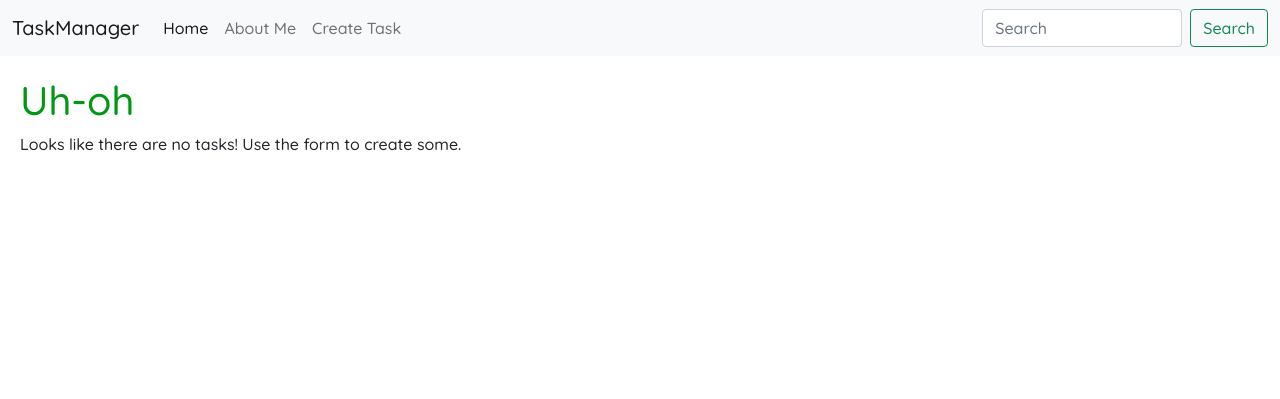
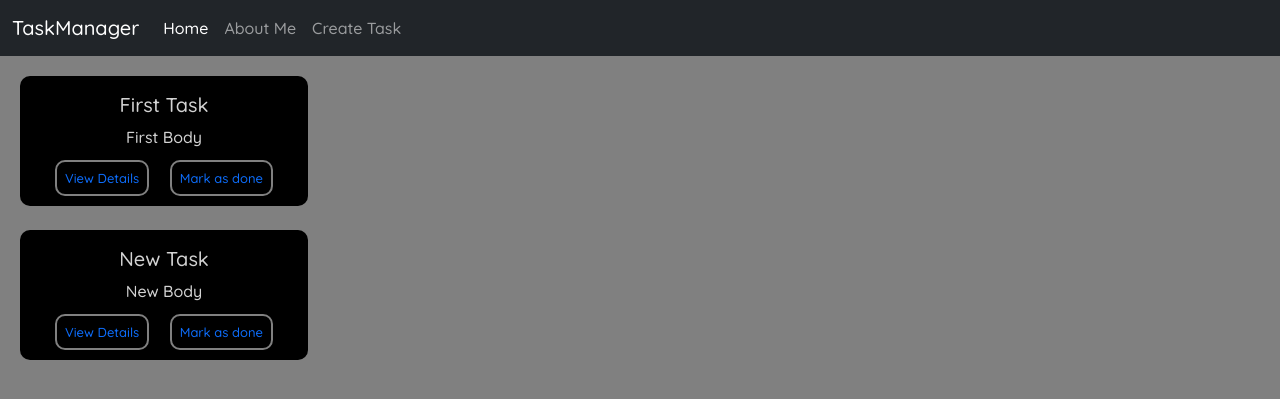
Before and after one commit to shanedixon13/task_manager, a Flask app: page / in a window 1280 px wide. Shown: the top 399 px of the page. Run offline with Flask 2, Linux system fonts and the light colour scheme; data comes from the database, SQL or seed files in the repository; some web fonts are replaced.

Commit message:
link functionality and css

```diff
--- a/app/routes.py
+++ b/app/routes.py
@@ -12,8 +12,8 @@ TLIST=[]
 
 @app.get("/")
 def index():
-
-    return render_template("home.html", task_list=TLIST)
+    tasks=Task.query.all()
+    return render_template("home.html", task_list=tasks)
 
 
 
@@ -35,9 +35,24 @@ def get_form():
 @app.post("/tasks")
 def create_task():
     task_data=request.form
-    task_dict={
-        "name": task_data.get("name"),
-        "body": task_data.get("body"),
-    }
-    TLIST.append(task_dict)
+    db.session.add(
+        Task(
+            name=task_data.get("name"),
+            body=task_data.get("body"),
+            priority=task_data.get("priority")
+        )
+    )
+    db.session.commit()
     return redirect("/")
+
+
+@app.get("/tasks/<int:pk>")
+def get_single_task(pk):
+    task=Task.query.filter_by(id=pk).first()
+    return render_template("detail_view.html", task=task)
+
+@app.get("/tasks/<int:pk>/delete")
+def finish_task(pk):
+    Task.query.filter_by(id=pk).delete()
+    db.session.commit()
+    return redirect("/")
--- a/app/static/css/base.css
+++ b/app/static/css/base.css
@@ -1,8 +1,25 @@
 body {
 	font-family: "Quicksand", sans-serif;
+	background-color: grey;
 }
 
 h1 {
 	color: rgb(0, 151, 20);
 	font-weight: 500;
 }
+
+.card{
+	width: 18rem;
+	text-align: center;
+	background-color: black;
+	color: lightgrey;
+	border-radius: 10px;
+}
+
+.card-link{
+	text-decoration: none;
+	font-size: small;
+	border: 2px solid grey;
+	border-radius: 10px;
+	padding: .5rem;
+}
--- a/app/templates/base.html
+++ b/app/templates/base.html
@@ -26,7 +26,7 @@
 		<title>{%block title %}{% endblock title %}</title>
 	</head>
 	<body>
-		<nav class="navbar navbar-expand-lg navbar-light bg-light">
+		<nav class="navbar navbar-expand-lg navbar-dark bg-dark">
 			<div class="container-fluid">
 				<a class="navbar-brand" href="{{url_for('index')}}"
 					>TaskManager</a
@@ -66,17 +66,6 @@
 							>
 						</li>
 					</ul>
-					<form class="d-flex">
-						<input
-							class="form-control me-2"
-							type="search"
-							placeholder="Search"
-							aria-label="Search"
-						/>
-						<button class="btn btn-outline-success" type="submit">
-							Search
-						</button>
-					</form>
 				</div>
 			</div>
 		</nav>
--- a/app/templates/home.html
+++ b/app/templates/home.html
@@ -3,12 +3,12 @@ content %} {% if not task_list %}
 <h1>Uh-oh</h1>
 <p>Looks like there are no tasks! Use the form to create some.</p>
 {% else %} {% for task in task_list %}
-<div class="card" style="width: 18rem">
+<div class="card">
 	<div class="card-body">
-		<h5 class="card-title">{{ task["name"] }}</h5>
-		<p class="card-text">{{ task["body"] |truncate(50) }}</p>
-		<a href="#" class="card-link">View Details</a>
-		<a href="#" class="card-link">Mark as done</a>
+		<h5 class="card-title">{{ task.name }}</h5>
+		<p class="card-text">{{ task.body |truncate(50) }}</p>
+		<a href="{{url_for('get_single_task', pk=task.id)}}" class="card-link">View Details</a>
+		<a href="{{url_for('finish_task', pk=task.id)}}" class="card-link">Mark as done</a>
 	</div>
 </div>
 <br />
--- a/mk_task.py
+++ b/mk_task.py
@@ -15,8 +15,8 @@ def create_task(name, body, priority):
 
 
 if __name__=="__main__":
-    task_name=input("Task name?")
-    task_body=input("Task body?")
+    task_name=input("Task name? ")
+    task_body=input("Task body? ")
     task_priority=input("Task priority? [1-5]")
     create_task(task_name, task_body, task_priority)
     print("Tasks:")
```
Also changed, not shown: app/static/css/create_task.css (added, +17 -0 lines), app/templates/about.html (+8 -0 lines), app/templates/create_task.html (+36 -4 lines), app/templates/detail_view.html (added, +12 -0 lines), app/mydb.db.
